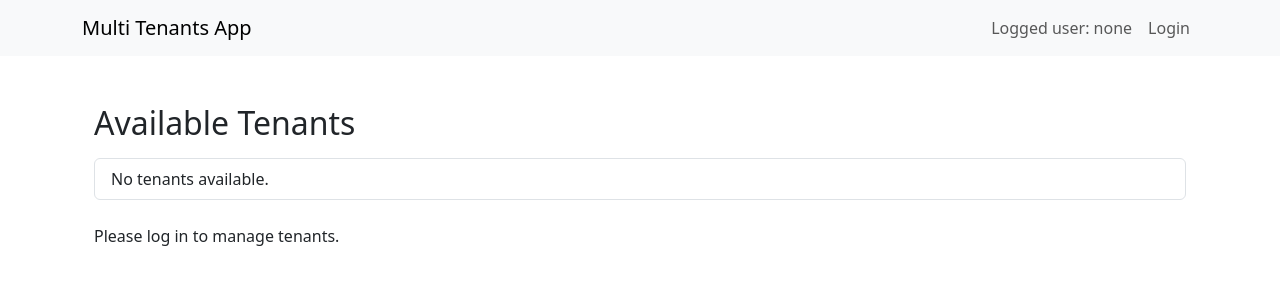
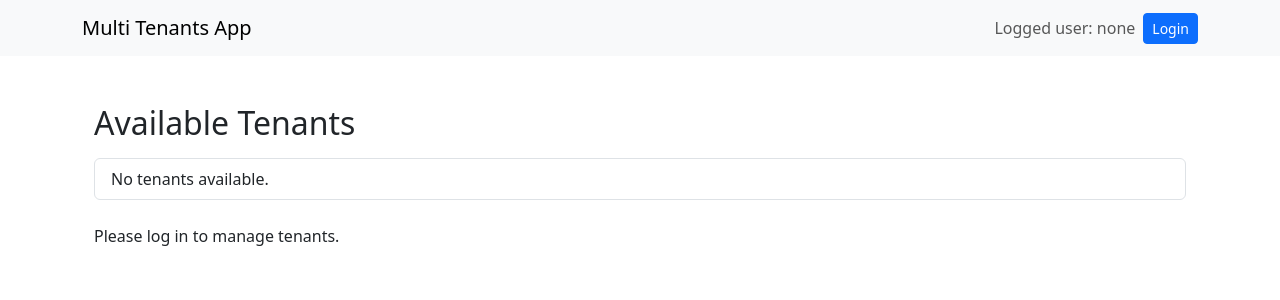
Before and after one commit to Jurand76/djangoProject, a Django app: page / in a window 1280 px wide. Shown: the top 300 px of the page. Run offline with Django 4.2, Linux system fonts and the light colour scheme; data that the repository does not hold is empty.

Commit message:
fixing login buttoon

```diff
--- a/templates/base.html
+++ b/templates/base.html
@@ -7,7 +7,7 @@
     <link href="https://cdn.jsdelivr.net/npm/bootstrap@5.3.0-alpha3/dist/css/bootstrap.min.css" rel="stylesheet">
 </head>
 <body>
-    <nav class="navbar navbar-expand-lg navbar-light bg-light">
+    <nav class="navbar navbar-expand navbar-light bg-light">
         <div class="container">
             <a class="navbar-brand" href="/">Multi Tenants App</a>
             <div class="collapse navbar-collapse">
@@ -15,10 +15,17 @@
                     <li class="nav-item">
                         <span class="nav-link">Logged user: {{ user.username|default:"none" }}</span>
                     </li>
-                    {% if user.is_authenticated %}
-                        <li class="nav-item"><a class="nav-link" href="/logout/">Logout</a></li>
+                   {% if user.is_authenticated %}
+                        <li class="nav-item d-flex align-items-center">
+                            <form method="post" action="/logout/" style="display: inline;">
+                                {% csrf_token %}
+                                <button type="submit" class="btn btn-danger btn-sm">Logout</button>
+                            </form>
+                        </li>
                     {% else %}
-                        <li class="nav-item"><a class="nav-link" href="/login/">Login</a></li>
+                        <li class="nav-item d-flex align-items-center">
+                            <a href="/login/" class="btn btn-primary btn-sm">Login</a>
+                        </li>
                     {% endif %}
                 </ul>
             </div>
```
